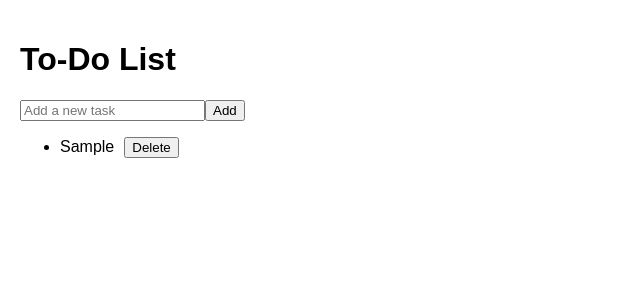
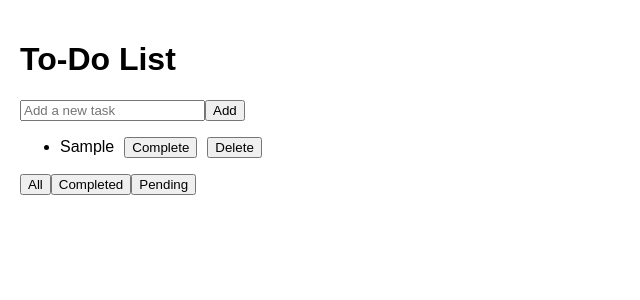
Before and after one commit to kaushalSuryansh12/sixdayinterviewpractice, a React (Create React App) app: page / in a window 1280 px wide. Both pictures are taken after typing "Sample" into the empty fields and a click on the button "Add". Shown: the top 300 px of the page, without its empty margins (0-640 px from the left). Built offline with nearby package versions, Linux system fonts and the light colour scheme.

Commit message:
Filtering, Completing and Deleteing segregated, with edit working

```diff
--- a/src/App.tsx
+++ b/src/App.tsx
@@ -1,4 +1,4 @@
-import React, { useState } from "react";
+import React, { useState, useEffect } from "react";
 
 interface Todo {
   id: number;
@@ -9,12 +9,29 @@ interface Todo {
 
 const App: React.FC = () => {
 
-  const [todos, setTodos] = useState<Todo[]>([]);
+  const [todos, setTodos] = useState<Todo[]>(() => {
+    const savedTodos = localStorage.getItem("todos");
+    return savedTodos ? JSON.parse(savedTodos) : [];
+  });
   const [newTodo, setNewTodo] = useState("");
+  const [editText, setEditText] = useState("");
+
+  //filter for completion, or pending
+  const [filter, setFilter] = useState<"all" | "completed" | "pending">("all");
+
+  const filteredTodos = todos.filter(todo => {
+    if(filter === "all") return todo;
+    if(filter === "completed") return todo.completed;
+    if(filter === "pending") return !todo.completed;
+  });
+
+  useEffect(() => {
+    localStorage.setItem("todos", JSON.stringify(todos))
+  }, [todos]);
 
   const addTodo = () => {
     if (newTodo.trim()) {
-      setTodos([...todos, { id: Date.now(), text: newTodo, completed: false }]);
+      setTodos([...todos, { id: Date.now(), text: newTodo, completed: false, isEditing: false }]);
       setNewTodo("");
     }
   };
@@ -57,13 +74,14 @@ const App: React.FC = () => {
       </button>
 
       <ul>
-        {todos.map((todo) => (
+        {filteredTodos.map((todo) => (
           <li key={todo.id}>
             {todo.isEditing ? (
               <input
               type="text"
-              defaultValue={todo.text}
-              onBlur={(e) => updateTodo(todo.id, e.target.value)}
+              value={editText} // Use controlled input
+              onChange={(e) => setEditText(e.target.value )} // Update temporory state
+              onBlur={(e) => updateTodo(todo.id, editText)} // Save the updated text
               />
             ) : (
               <span
@@ -71,11 +89,20 @@ const App: React.FC = () => {
                   textDecoration: todo.completed ? "line-through" : "none",
                   cursor: "pointer",
                 }}
-                onClick={() => toggleEdit(todo.id)}
+                onClick={() => {
+                  setEditText(todo.text);
+                  toggleEdit(todo.id);
+                }}
               >
                 {todo.text}
               </span>
             )}
+            <button onClick={(e) =>
+            {
+              e.stopPropagation();
+              toggleTodo(todo.id);
+            }}
+            style={{ marginLeft: "10px" }}>Complete</button>
             <button onClick={(e) =>
                { e.stopPropagation(); // To prevent event building
               deleteTodo(todo.id); }}
@@ -85,6 +112,11 @@ const App: React.FC = () => {
           </li>
         ))}
       </ul>
+      <div>
+        <button onClick={() => setFilter("all")}>All</button>
+        <button onClick={() => setFilter("completed")}>Completed</button>
+        <button onClick={() => setFilter("pending")}>Pending</button>
+      </div>
     </div>
   );
 
```
